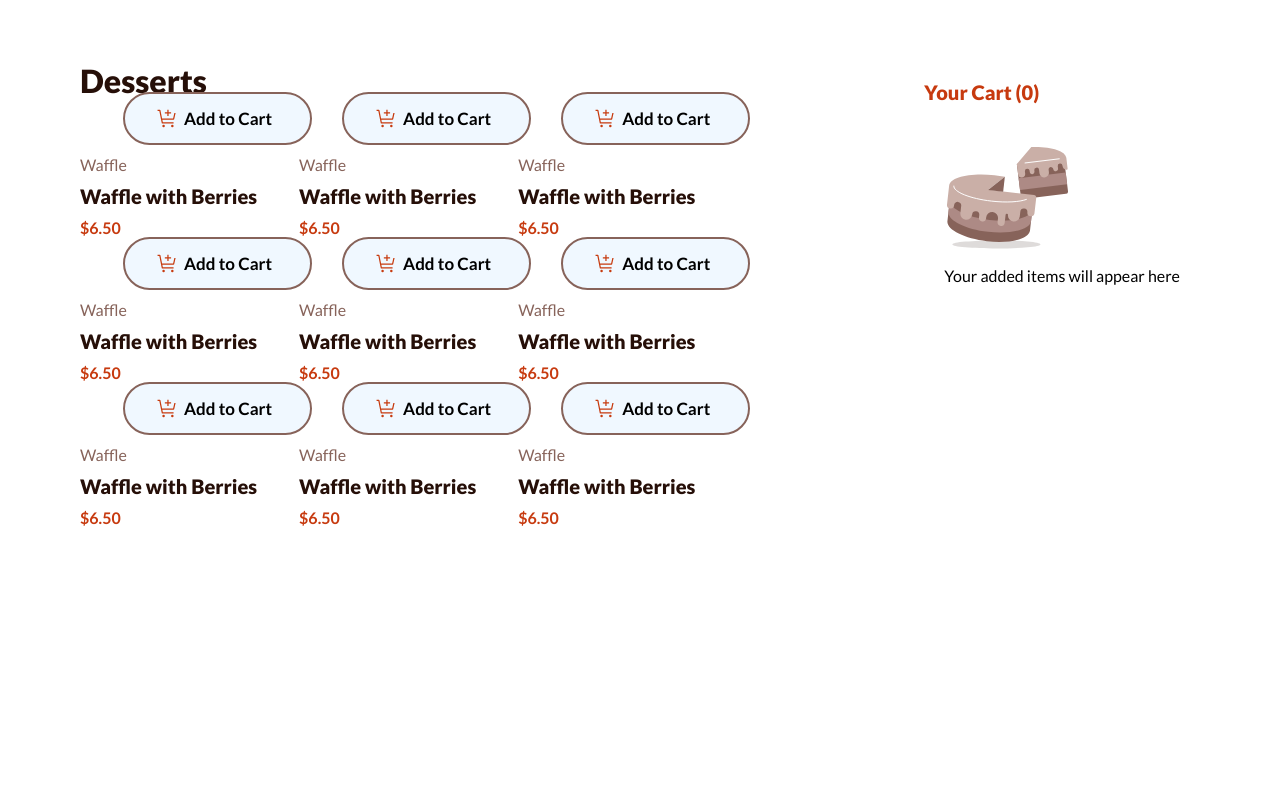
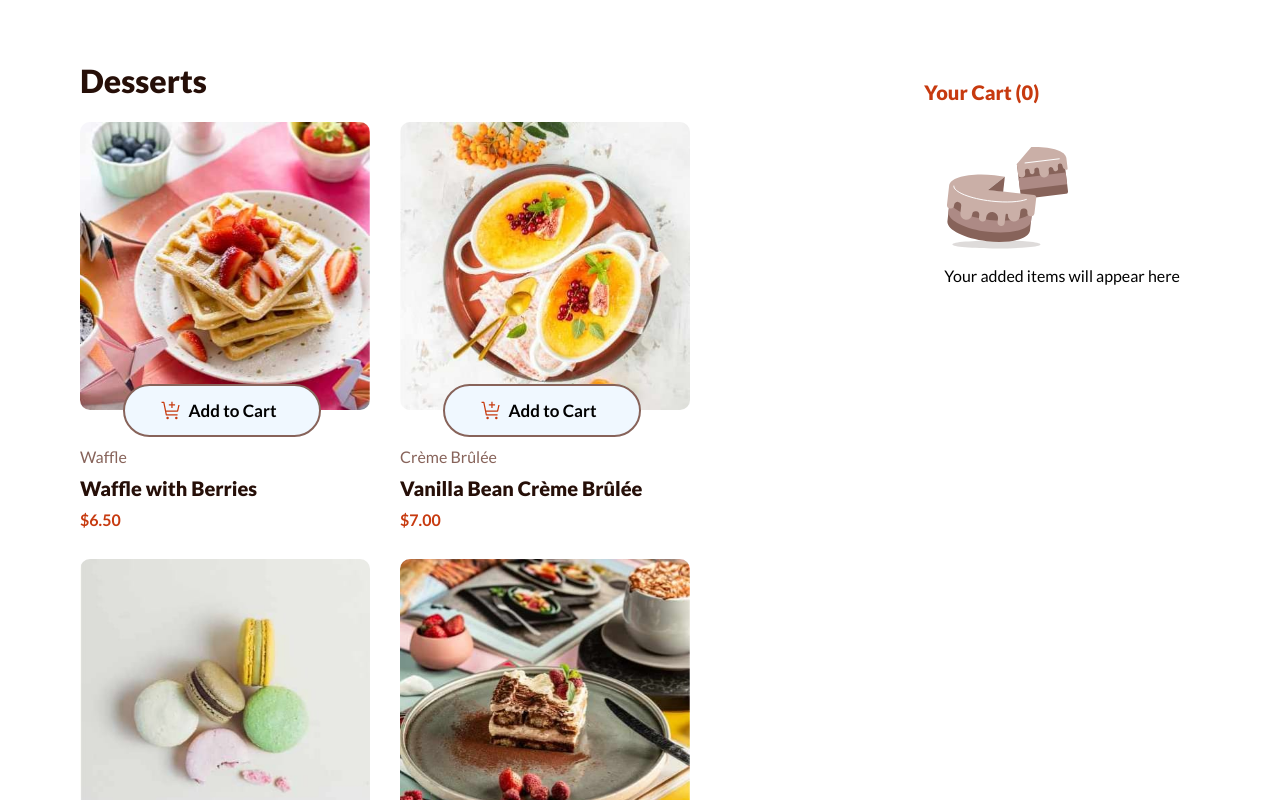
Before and after one commit to AnitaAlexieva/Product-List, a React (Vite) app in the folder client/: page / in a window 1280 px wide. Shown: the top 800 px of the page. Built offline with nearby package versions, Linux system fonts and the light colour scheme; a web font is replaced by a local one.

Commit message:
Loading desserts info dinamicaly

```diff
--- a/client/src/components/DessertItem.jsx
+++ b/client/src/components/DessertItem.jsx
@@ -14,11 +14,10 @@ export default function DessertItem({onAddedDessert,desserts}) {
       onAddedDessert(false)
     }
   }
-
-  console.log(desserts)
     return(
         <div className="dessert">
         <div className="img-dessert-div" >
+          <img className={isAdded ? "img-dessert selected":"img-dessert"} src={desserts.image.tablet} alt="dessert" />
 
         </div>
 
@@ -38,9 +37,9 @@ export default function DessertItem({onAddedDessert,desserts}) {
         )}
 
         <div className="dessert-description">
-          <h4 className="simple-name">Waffle</h4>
-          <h3 className="whole-name">Waffle with Berries</h3>
-          <p className="price-p">$6.50</p>
+          <h4 className="simple-name">{desserts.category}</h4>
+          <h3 className="whole-name">{desserts.name}</h3>
+          <p className="price-p">${desserts.price.toFixed(2)}</p>
         </div>
       </div>
     )
```
